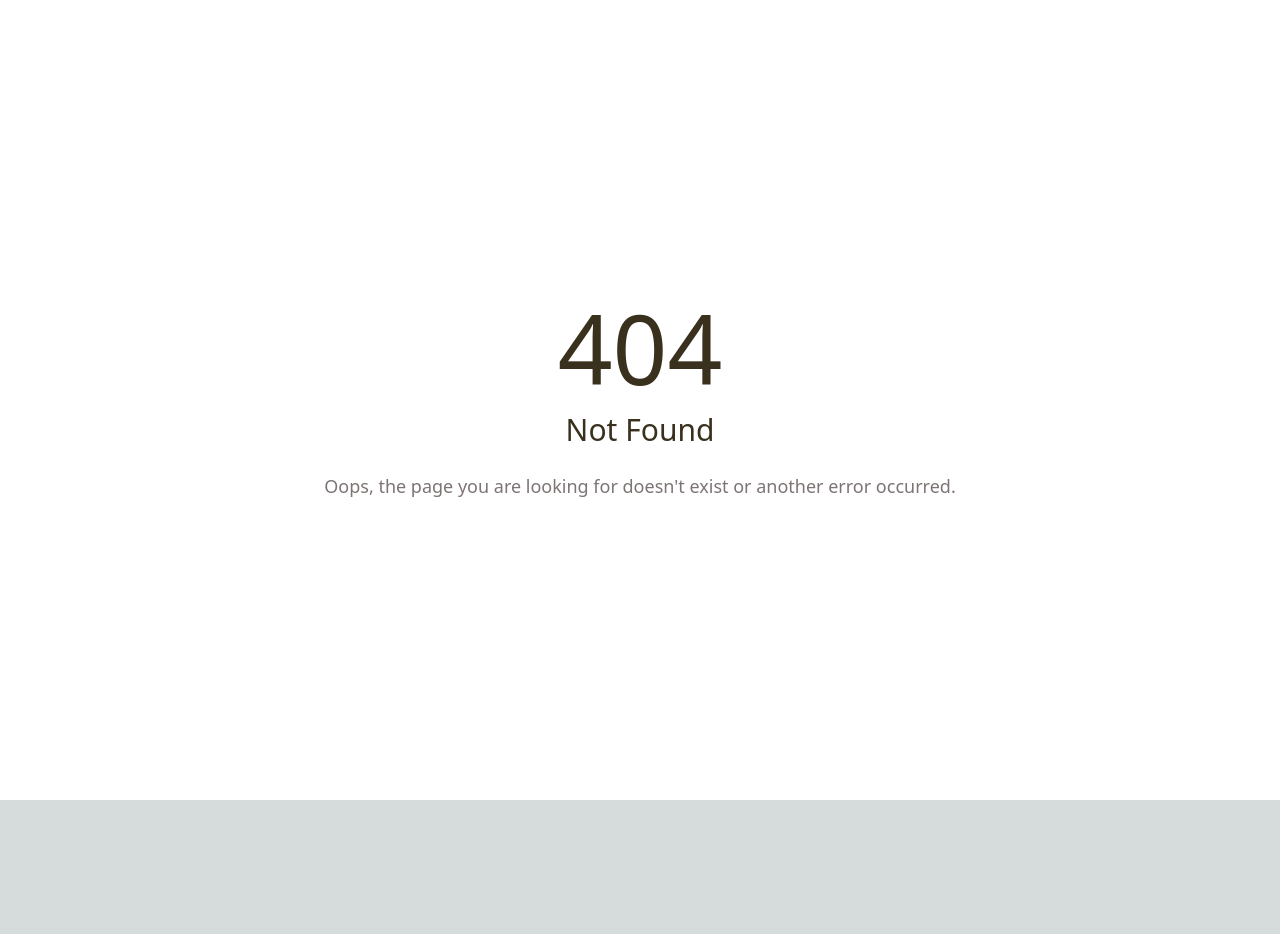
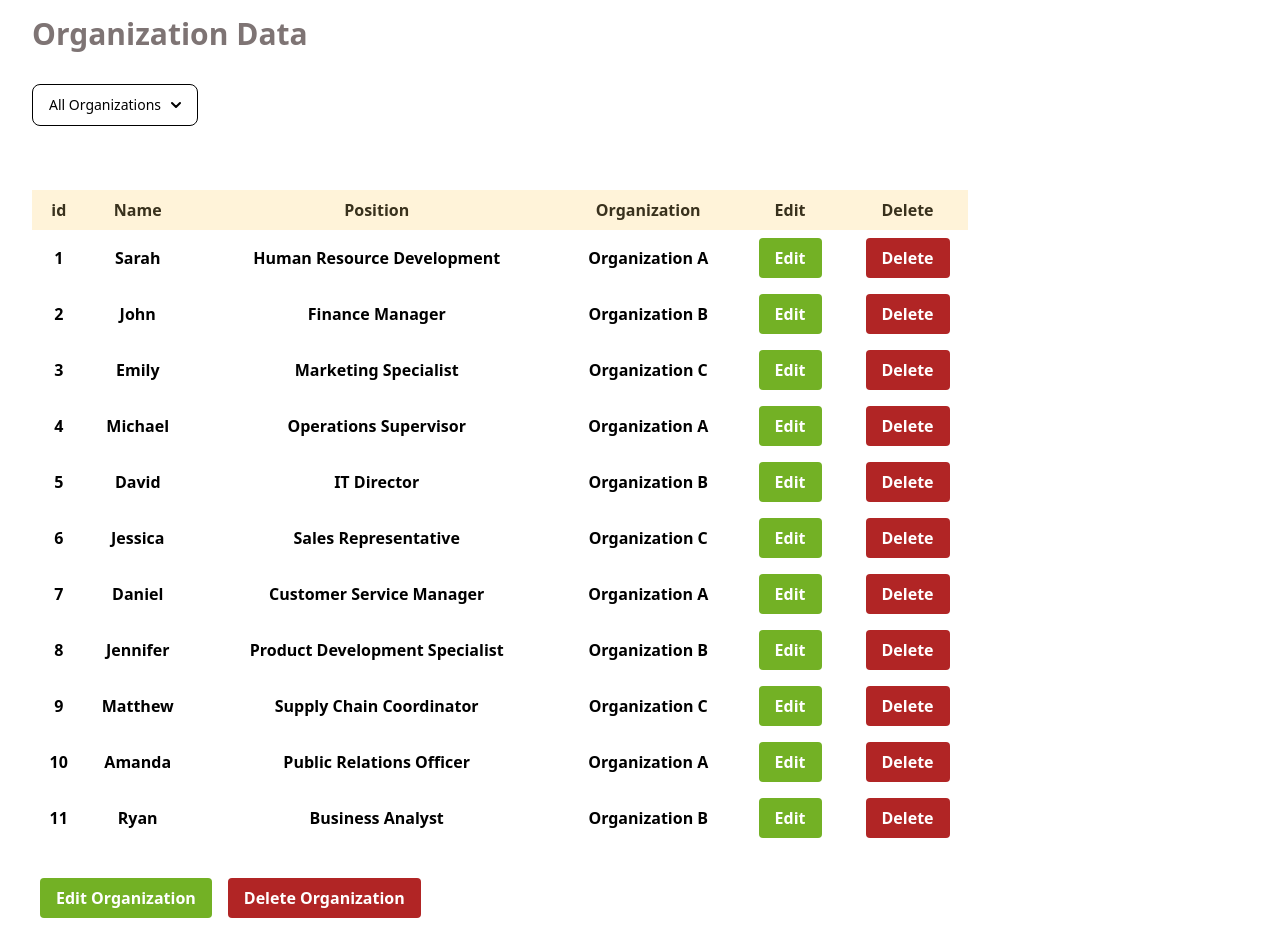
Before and after one commit to ahmadzakiakmal/CustomerServiceSentinel, a Next.js app in the folder frontend/: page /organization in a window 1280 px wide. Before the commit this address had no page. Before the commit the page ends 800 px from the top, so only its background shows below. Built offline with nearby package versions, Linux system fonts and the light colour scheme.

Commit message:
feat: manage organization data page

```diff
--- /dev/null
+++ b/frontend/src/pages/organization.js
@@ -0,0 +1,240 @@
+import { useState } from "react";
+
+export default function LoginPage({}) {
+  const categories = ["Organization A", "Organization B", "Organization C"];
+  const tableData = [
+    {
+      id: 1,
+      name: "Sarah",
+      position: "Human Resource Development",
+      organization: "Organization A",
+    },
+    {
+      id: 2,
+      name: "John",
+      position: "Finance Manager",
+      organization: "Organization B",
+    },
+    {
+      id: 3,
+      name: "Emily",
+      position: "Marketing Specialist",
+      organization: "Organization C",
+    },
+    {
+      id: 4,
+      name: "Michael",
+      position: "Operations Supervisor",
+      organization: "Organization A",
+    },
+    {
+      id: 5,
+      name: "David",
+      position: "IT Director",
+      organization: "Organization B",
+    },
+    {
+      id: 6,
+      name: "Jessica",
+      position: "Sales Representative",
+      organization: "Organization C",
+    },
+    {
+      id: 7,
+      name: "Daniel",
+      position: "Customer Service Manager",
+      organization: "Organization A",
+    },
+    {
+      id: 8,
+      name: "Jennifer",
+      position: "Product Development Specialist",
+      organization: "Organization B",
+    },
+    {
+      id: 9,
+      name: "Matthew",
+      position: "Supply Chain Coordinator",
+      organization: "Organization C",
+    },
+    {
+      id: 10,
+      name: "Amanda",
+      position: "Public Relations Officer",
+      organization: "Organization A",
+    },
+    {
+      id: 11,
+      name: "Ryan",
+      position: "Business Analyst",
+      organization: "Organization B",
+    },
+  ];
+
+  const [selectedCategory, setSelectedCategory] = useState("");
+  const [filteredData, setFilteredData] = useState(tableData);
+
+  const handleCategoryChange = (category) => {
+    setSelectedCategory(category);
+
+    // Filter data berdasarkan kategori yang dipilih
+    if (category === null || category === "All Organizations") {
+      // Jika kategori "All Organizations" dipilih, tampilkan semua data
+      setFilteredData(tableData);
+    } else {
+      // Jika kategori tertentu dipilih, filter data berdasarkan organisasi yang sesuai
+      const filtered = tableData.filter(
+        (item) => item.organization === category,
+      );
+      setFilteredData(filtered);
+    }
+
+    // Sembunyikan dropdown setelah kategori dipilih
+    toggleDropdown();
+  };
+
+  const toggleDropdown = () => {
+    const dropdown = document.getElementById("dropdown");
+    dropdown.classList.toggle("hidden");
+  };
+
+  return (
+    <div className="min-h-screen relative bg-white-bg">
+      <div className="ml-8 pt-4 ">
+        <div className="text-xl md:text-2xl lg:text-3xl font-semibold text-light-brown">
+          Organization Data
+        </div>
+        <div className="mt-8">
+          <div>
+            <form className="max-w-lg">
+              <div className="flex">
+                <div id="dropdown-button">
+                  <label
+                    htmlFor="search-dropdown"
+                    className="mb-2 text-sm font-medium text-gray-900 sr-only dark:text-white"
+                  >
+                    Your Email
+                  </label>
+                  <button
+                    id="dropdown-button"
+                    onClick={toggleDropdown}
+                    className="flex-shrink-0 z-10 inline-flex items-center py-2.5 px-4 text-sm font-medium text-center text-gray-900 bg-gray-100 border border-gray-300 rounded-lg hover:bg-gray-200 focus:ring-4 focus:outline-none focus:ring-gray-100 dark:bg-gray-700 dark:hover:bg-gray-600 dark:focus:ring-gray-700 dark:text-white dark:border-gray-600"
+                    type="button"
+                  >
+                    {selectedCategory || "All Organizations"}
+                    <svg
+                      className="w-2.5 h-2.5 ms-2.5"
+                      aria-hidden="true"
+                      xmlns="http://www.w3.org/2000/svg"
+                      fill="none"
+                      viewBox="0 0 10 6"
+                    >
+                      <path
+                        stroke="currentColor"
+                        strokeLinecap="round"
+                        strokeLinejoin="round"
+                        strokeWidth="2"
+                        d="m1 1 4 4 4-4"
+                      />
+                    </svg>
+                  </button>
+                  <div
+                    id="dropdown"
+                    className="z-10 hidden bg-white-bg divide-y divide-gray-100 rounded-lg shadow w-44 dark:bg-gray-700"
+                  >
+                    <ul
+                      className="py-2 text-sm w-44 text-gray-700 dark:text-gray-200"
+                      aria-labelledby="dropdown-button"
+                    >
+                      {/* Menambahkan satu li untuk "All Organizations" */}
+                      <li
+                        className="inline-flex w-44 px-4 py-2 hover:bg-light-gray dark:hover:bg-gray-600 dark:hover:text-white"
+                        onClick={() => handleCategoryChange(null)}
+                      >
+                        All Organizations
+                      </li>
+                      {/* Looping untuk menampilkan kategori yang ada */}
+                      {categories.map((category) => (
+                        <li
+                          key={category}
+                          className="inline-flex w-44 px-4 py-2 hover:bg-light-gray dark:hover:bg-gray-600 dark:hover:text-white"
+                          onClick={() => handleCategoryChange(category)}
+                        >
+                          {category}
+                        </li>
+                      ))}
+                    </ul>
+                  </div>
+                </div>
+              </div>
+            </form>
+          </div>
+          <table className="mt-16 table w-3/4 text-center">
+            <thead>
+              <tr className="font-poppins bg-light-yellow text-dark-brown">
+                <th className="py-2 pl-3">id</th>
+                <th className="py-2 pl-3">Name</th>
+                <th className="py-2 pl-3">Position</th>
+                <th className="py-2 pl-3">Organization</th>
+                <th className="py-2 pl-3">Edit</th>
+                <th className="py-2 pl-3">Delete</th>
+              </tr>
+            </thead>
+            <tbody>
+              {filteredData.map((data, index) => (
+                <tr key={index} className="font-bold text-black">
+                  <td className="py-4 pl-3">{index + 1}</td>
+                  <td className="py-2 pl-3">{data.name}</td>
+                  <td className="py-2 pl-3">{data.position}</td>
+                  <td className="py-2 pl-3">{data.organization}</td>
+                  <td className="py-2 pl-3 text-center">
+                    <div className="flex justify-center items-center h-full">
+                      <button
+                        type="button"
+                        className="flex items-center justify-center rounded bg-green-edit px-4 py-2 text-white-bg"
+                      >
+                        {/* <IoColorWandSharp className="mr-2" /> */}
+                        Edit
+                      </button>
+                    </div>
+                  </td>
+                  <td className="py-2 pl-3 text-center">
+                    <div className="flex justify-center items-center h-full">
+                      <button
+                        type="button"
+                        className="flex items-center justify-center rounded bg-red-delete px-4 py-2 text-white-bg"
+                      >
+                        {/* <IoTrashBinSharp className="mr-2" /> */}
+                        Delete
+                      </button>
+                    </div>
+                  </td>
+                </tr>
+              ))}
+            </tbody>
+          </table>
+        </div>
+        <div className="flex mt-4">
+          <div className="flex h-full px-2 py-4">
+            <button
+              type="button"
+              className="flex font-bold items-center justify-center rounded bg-green-edit px-4 py-2 text-white-bg"
+            >
+              {/* <IoColorWandSharp className="mr-2" /> */}
+              Edit Organization
+            </button>
+          </div>
+          <div className="flex h-full px-2 py-4">
+            <button
+              type="button"
+              className="flex font-bold items-center justify-center rounded bg-red-delete px-4 py-2 text-white-bg"
+            >
+              {/* <IoTrashBinSharp className="mr-2" /> */}
+              Delete Organization
+            </button>
+          </div>
+        </div>
+      </div>
+    </div>
+  );
+}
```
